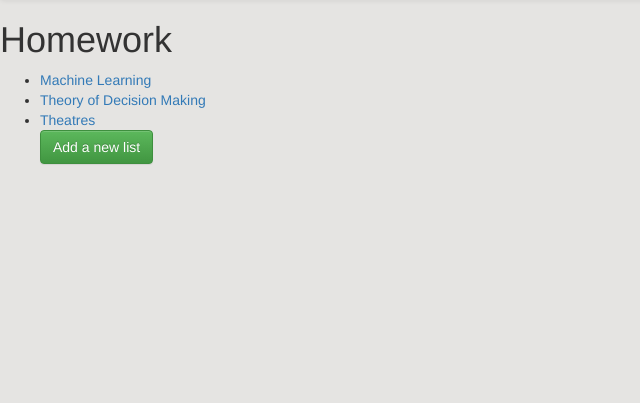
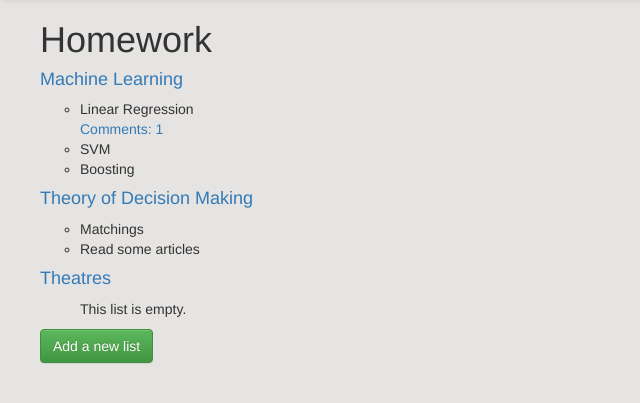
Before and after one commit to infected-mushroom/Issue-Tracking-System, a Django app: page /boards/35/lists/ in a window 1280 px wide. Shown: the part 52-455 px from the top of the page, without its empty margins (0-640 px from the left). Run offline with Django 3.2, Linux system fonts and the light colour scheme; data comes from the database, SQL or seed files in the repository; both versions use the stored data as it was after the commit; some libraries are stand-ins or nearby versions.

Commit message:
Comments to tasks are added

```diff
--- a/boards/admin.py
+++ b/boards/admin.py
@@ -1,7 +1,8 @@
 from django.contrib import admin
 
-from .models import Board, List, Task
+from .models import Board, List, Task, Comment
 
 admin.site.register(Board)
 admin.site.register(List)
 admin.site.register(Task)
+admin.site.register(Comment)
--- a/boards/models.py
+++ b/boards/models.py
@@ -20,3 +20,12 @@ class Task(models.Model):
     pub_date = models.DateTimeField('date published')
     def __str__(self):
         return self.task_text
+
+class Comment(models.Model):
+    task = models.ForeignKey(Task, related_name='comments')
+    author = models.CharField(max_length=200)
+    text = models.TextField()
+    created_date = models.DateTimeField(default=datetime.now)
+
+    def __str__(self):
+        return self.text
--- a/boards/static/boards/style.css
+++ b/boards/static/boards/style.css
@@ -1,3 +1,6 @@
 li a {
     color: green;
 }
+.comment {
+    margin: 20px 0px 20px 20px;
+}
--- a/boards/templates/boards/board_content.html
+++ b/boards/templates/boards/board_content.html
@@ -20,14 +20,24 @@
   </div>
 </nav>
 
-<h1>{{ board.board_name }}
+<ul><h1>{{ board.board_name }}
 <link rel="stylesheet" href="//maxcdn.bootstrapcdn.com/bootstrap/3.2.0/css/bootstrap.min.css">
 <link rel="stylesheet" href="//maxcdn.bootstrapcdn.com/bootstrap/3.2.0/css/bootstrap-theme.min.css">
-</h1>
+</h1></ul>
 <ul>
 {% for list in board.list_set.all %}
-    <li><a href="{%url 'boards:list_content' board.id list.id %}">{{ list.list_name }}</a></li>
+    <h4><a href="{%url 'boards:list_content' board.id list.id %}">{{ list.list_name }}</a></h4>
+    {% if list.task_set.all %}
+        {% for task in list.task_set.all %}
+           <ul><li>{{ task.task_text }}</li></ul>
+           {% if task.comments.count %}
+               <ul><a href="{% url 'boards:list_content' board.id list.id %}">Comments: {{ task.comments.count }}</a></ul>
+            {% endif %}
+        {% endfor %}
+    {% else %}
+        <ul>This list is empty.</ul>
+    {% endif %}
 {% endfor %}
-<a href="{% url 'boards:list_new' board.id %}" button type="submit" class="btn btn-success">Add a new list</a>
 </ul>
+<ul><a href="{% url 'boards:list_new' board.id %}" button type="submit" class="btn btn-success">Add a new list</a></ul>
 </body>
--- a/boards/urls.py
+++ b/boards/urls.py
@@ -16,6 +16,7 @@ urlpatterns = [
     url(r'^(?P<board_id>[0-9]+)/lists/(?P<list_id>[0-9]+)/edit/$', views.list_edit, name='list_edit'),
     url(r'^(?P<board_id>[0-9]+)/lists/remove/$', views.board_remove, name='board_remove'),
     url(r'^(?P<board_id>[0-9]+)/lists/(?P<list_id>[0-9]+)/remove/$', views.list_remove, name='list_remove'),
+#    url(r'^(?P<board_id>[0-9]+)/lists/(?P<list_id>[0-9]+)/comment/$', views.add_comment_to_task, name='add_comment_to_task'),
     # ex: /polls/5/vote/
     #url(r'^(?P<question_id>[0-9]+)/vote/$', views.vote, name='vote'),
 ]
--- a/boards/views.py
+++ b/boards/views.py
@@ -4,8 +4,8 @@ from django.http import HttpResponse
 from datetime import datetime
 from django import forms
 
-from .models import Board, List, Task
-from .forms import BoardForm, ListForm, TaskForm
+from .models import Board, List, Task, Comment
+from .forms import BoardForm, ListForm, TaskForm, CommentForm
 
 def index(request):
     boards = Board.objects.order_by('-creation_date')[:10]
@@ -104,3 +104,16 @@ def list_remove(request, board_id, list_id):
     list = get_object_or_404(List, pk=list_id)
     list.delete()
     return redirect('/boards/%s/lists/' %board_id)
+
+'''def add_comment_to_task(request, board_id, list_id):
+    list = get_object_or_404(List, pk=list_id)
+    if request.method == "POST":
+        form = CommentForm(request.POST)
+        if form.is_valid():
+            comment = form.save(commit=False)
+            comment.post = post
+            comment.save()
+            return redirect('blog.views.post_detail', pk=post.pk)
+    else:
+        form = CommentForm()
+    return render(request, 'blog/add_comment_to_post.html', {'form': form})'''
```
Also changed, not shown: boards/forms.py (+7 -1 lines), boards/templates/boards/list_content.html (+11 -0 lines), boards/migrations/0006_comment.py (added), db.sqlite3, 6 other files.
